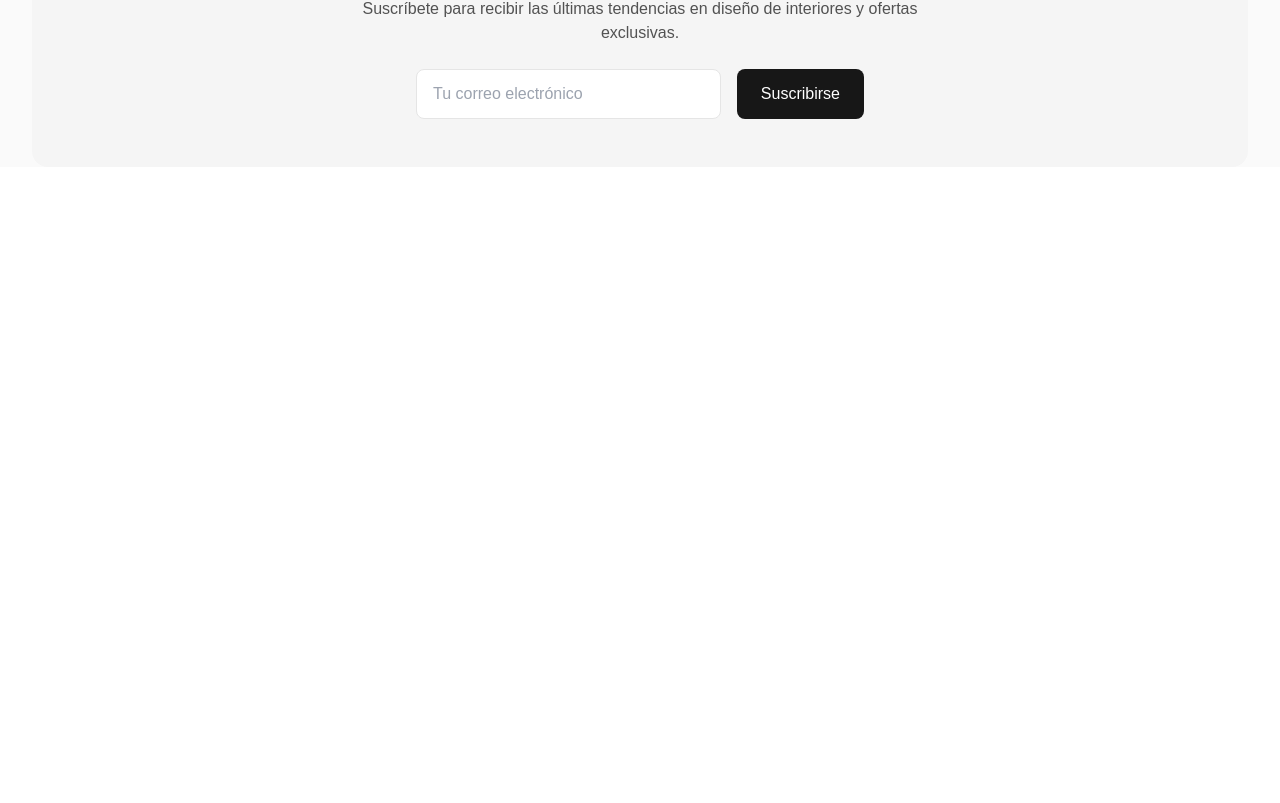
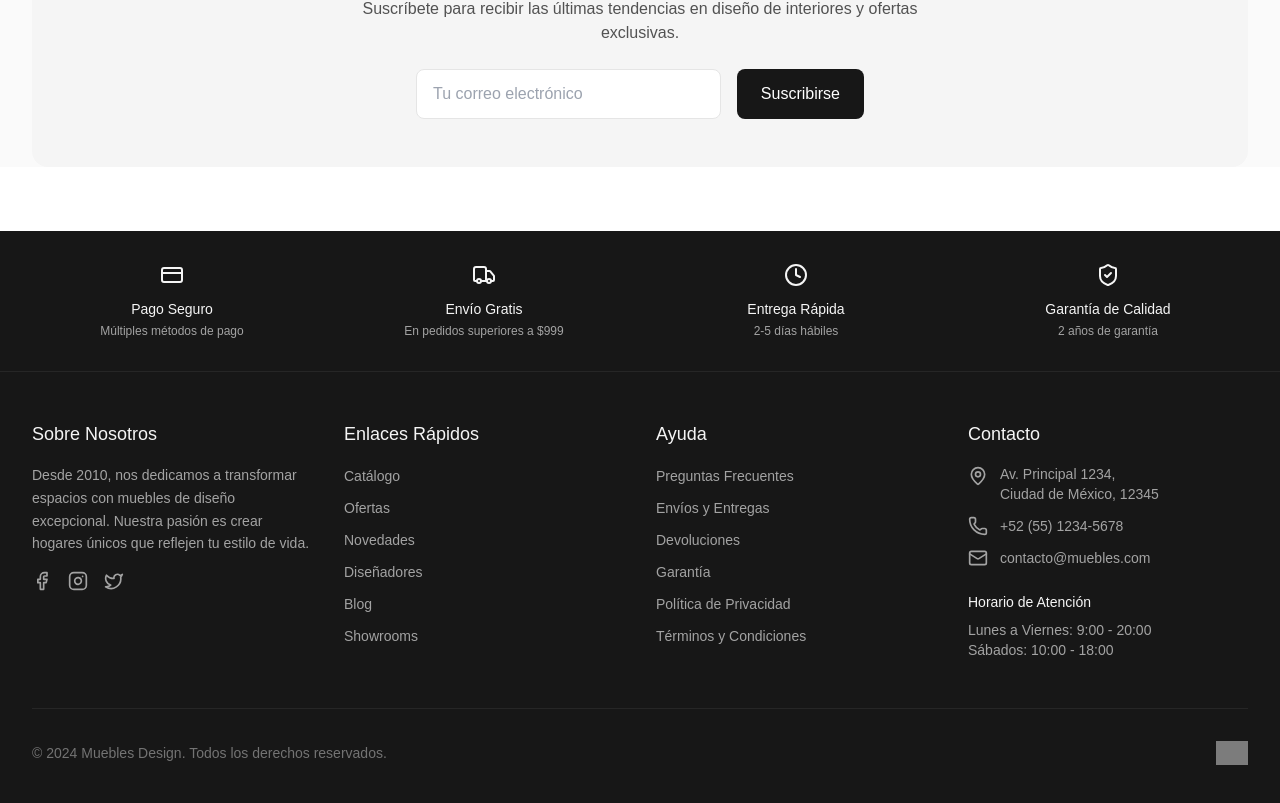
Before and after one commit to stevenD18skz/E-Commerce, a Next.js app: page / in a window 1280 px wide. Shown: the part 2338-3141 px from the top of the page. Before the commit the page ends 2569 px from the top, so only its background shows below. Built offline with nearby package versions, Linux system fonts and the light colour scheme; grey boxes are pictures that could not be loaded.

Commit message:
added footer

```diff
--- a/app/layout.tsx
+++ b/app/layout.tsx
@@ -1,7 +1,10 @@
 import type { Metadata } from "next";
 import { Geist, Geist_Mono } from "next/font/google";
 import "./globals.css";
+
+//COMPONETS IMPORT
 import NavBar from "./ui/NavBar";
+import Footer from "./ui/Footer";
 
 const geistSans = Geist({
   variable: "--font-geist-sans",
@@ -30,6 +33,7 @@ export default function RootLayout({
       >
         <NavBar />
         {children}
+        <Footer />
       </body>
     </html>
   );
--- /dev/null
+++ b/app/ui/Footer.tsx
@@ -0,0 +1,201 @@
+import {
+  Facebook,
+  Instagram,
+  Twitter,
+  MapPin,
+  Phone,
+  Mail,
+  CreditCard,
+  Truck,
+  Clock,
+  ShieldCheck,
+} from "lucide-react";
+
+export default function Footer() {
+  return (
+    <footer className="bg-neutral-900 text-neutral-300">
+      {/* Trust Badges */}
+      <div className="border-b border-neutral-800">
+        <div className="max-w-7xl mx-auto px-4 sm:px-6 lg:px-8 py-8">
+          <div className="grid grid-cols-2 md:grid-cols-4 gap-6 md:gap-8">
+            {[
+              {
+                icon: <CreditCard className="h-6 w-6" />,
+                title: "Pago Seguro",
+                description: "Múltiples métodos de pago",
+              },
+              {
+                icon: <Truck className="h-6 w-6" />,
+                title: "Envío Gratis",
+                description: "En pedidos superiores a $999",
+              },
+              {
+                icon: <Clock className="h-6 w-6" />,
+                title: "Entrega Rápida",
+                description: "2-5 días hábiles",
+              },
+              {
+                icon: <ShieldCheck className="h-6 w-6" />,
+                title: "Garantía de Calidad",
+                description: "2 años de garantía",
+              },
+            ].map((item, index) => (
+              <div
+                key={index}
+                className="flex flex-col items-center text-center"
+              >
+                <div className="mb-3 text-neutral-100">{item.icon}</div>
+                <h4 className="text-sm font-medium text-neutral-100 mb-1">
+                  {item.title}
+                </h4>
+                <p className="text-xs text-neutral-400">{item.description}</p>
+              </div>
+            ))}
+          </div>
+        </div>
+      </div>
+
+      {/* Main Footer Content */}
+      <div className="max-w-7xl mx-auto px-4 sm:px-6 lg:px-8 py-12">
+        <div className="grid grid-cols-1 md:grid-cols-4 gap-8">
+          {/* About Section */}
+          <div className="space-y-4">
+            <h3 className="text-lg font-medium text-neutral-100">
+              Sobre Nosotros
+            </h3>
+            <p className="text-sm text-neutral-400 leading-relaxed">
+              Desde 2010, nos dedicamos a transformar espacios con muebles de
+              diseño excepcional. Nuestra pasión es crear hogares únicos que
+              reflejen tu estilo de vida.
+            </p>
+            <div className="flex space-x-4">
+              <a
+                href="#"
+                className="text-neutral-400 hover:text-neutral-100 transition-colors"
+              >
+                <Facebook className="h-5 w-5" />
+              </a>
+              <a
+                href="#"
+                className="text-neutral-400 hover:text-neutral-100 transition-colors"
+              >
+                <Instagram className="h-5 w-5" />
+              </a>
+              <a
+                href="#"
+                className="text-neutral-400 hover:text-neutral-100 transition-colors"
+              >
+                <Twitter className="h-5 w-5" />
+              </a>
+            </div>
+          </div>
+
+          {/* Quick Links */}
+          <div>
+            <h3 className="text-lg font-medium text-neutral-100 mb-4">
+              Enlaces Rápidos
+            </h3>
+            <ul className="space-y-2">
+              {[
+                "Catálogo",
+                "Ofertas",
+                "Novedades",
+                "Diseñadores",
+                "Blog",
+                "Showrooms",
+              ].map((item) => (
+                <li key={item}>
+                  <a
+                    href="#"
+                    className="text-sm text-neutral-400 hover:text-neutral-100 transition-colors"
+                  >
+                    {item}
+                  </a>
+                </li>
+              ))}
+            </ul>
+          </div>
+
+          {/* Help Section */}
+          <div>
+            <h3 className="text-lg font-medium text-neutral-100 mb-4">Ayuda</h3>
+            <ul className="space-y-2">
+              {[
+                "Preguntas Frecuentes",
+                "Envíos y Entregas",
+                "Devoluciones",
+                "Garantía",
+                "Política de Privacidad",
+                "Términos y Condiciones",
+              ].map((item) => (
+                <li key={item}>
+                  <a
+                    href="#"
+                    className="text-sm text-neutral-400 hover:text-neutral-100 transition-colors"
+                  >
+                    {item}
+                  </a>
+                </li>
+              ))}
+            </ul>
+          </div>
+
+          {/* Contact Information */}
+          <div>
+            <h3 className="text-lg font-medium text-neutral-100 mb-4">
+              Contacto
+            </h3>
+            <ul className="space-y-3">
+              <li className="flex items-start space-x-3">
+                <MapPin className="h-5 w-5 text-neutral-400 mt-0.5" />
+                <span className="text-sm text-neutral-400">
+                  Av. Principal 1234,
+                  <br />
+                  Ciudad de México, 12345
+                </span>
+              </li>
+              <li className="flex items-center space-x-3">
+                <Phone className="h-5 w-5 text-neutral-400" />
+                <span className="text-sm text-neutral-400">
+                  +52 (55) 1234-5678
+                </span>
+              </li>
+              <li className="flex items-center space-x-3">
+                <Mail className="h-5 w-5 text-neutral-400" />
+                <span className="text-sm text-neutral-400">
+                  contacto@muebles.com
+                </span>
+              </li>
+            </ul>
+            <div className="mt-6">
+              <h4 className="text-sm font-medium text-neutral-100 mb-2">
+                Horario de Atención
+              </h4>
+              <p className="text-sm text-neutral-400">
+                Lunes a Viernes: 9:00 - 20:00
+                <br />
+                Sábados: 10:00 - 18:00
+              </p>
+            </div>
+          </div>
+        </div>
+
+        {/* Bottom Bar */}
+        <div className="mt-12 pt-8 border-t border-neutral-800">
+          <div className="flex flex-col md:flex-row justify-between items-center space-y-4 md:space-y-0">
+            <p className="text-sm text-neutral-500">
+              © 2024 Muebles Design. Todos los derechos reservados.
+            </p>
+            <div className="flex items-center space-x-4">
+              <img
+                src="https://images.unsplash.com/photo-1580508174046-170816f65662?q=80&w=200"
+                alt="Payment Methods"
+                className="h-6 opacity-75"
+              />
+            </div>
+          </div>
+        </div>
+      </div>
+    </footer>
+  );
+}
```
